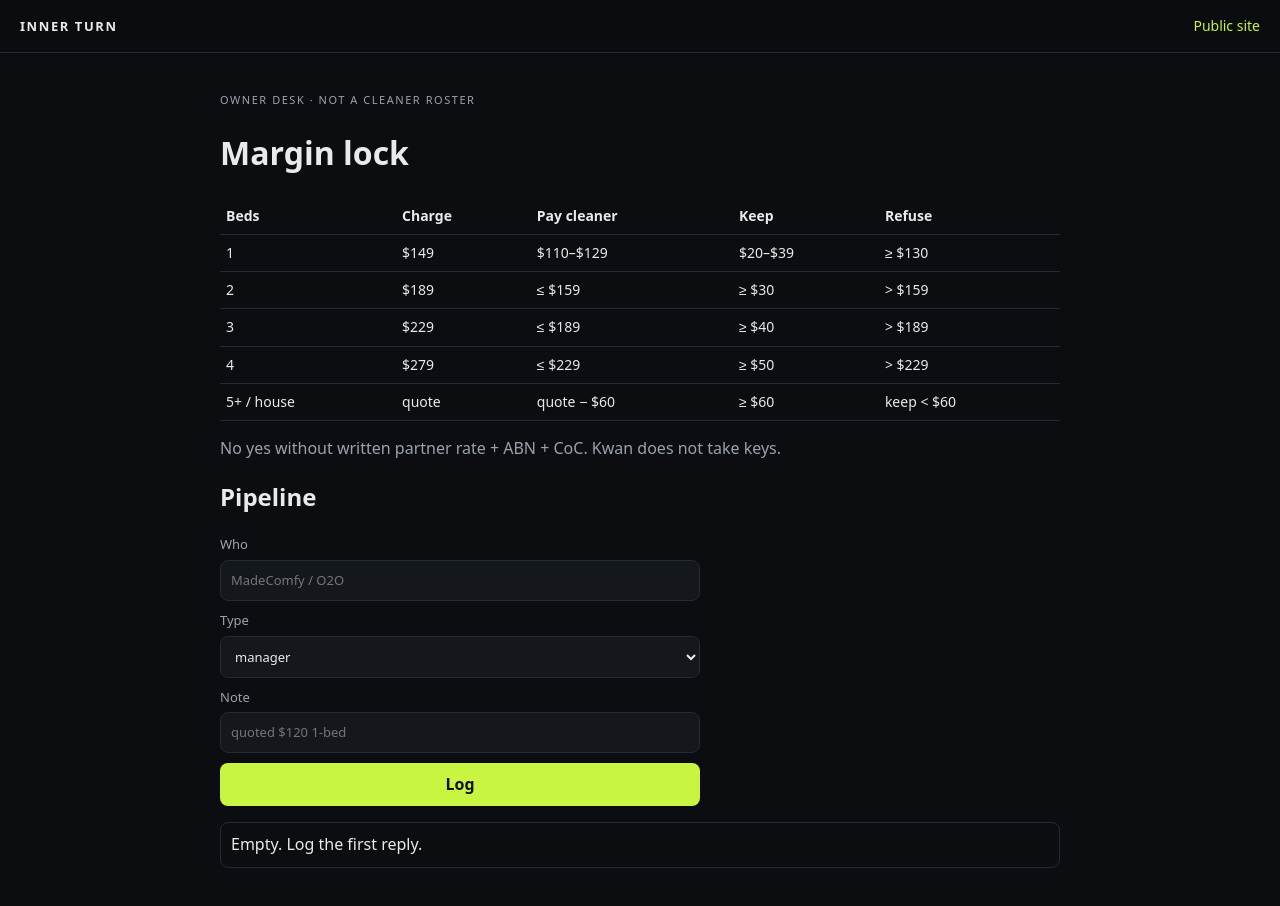
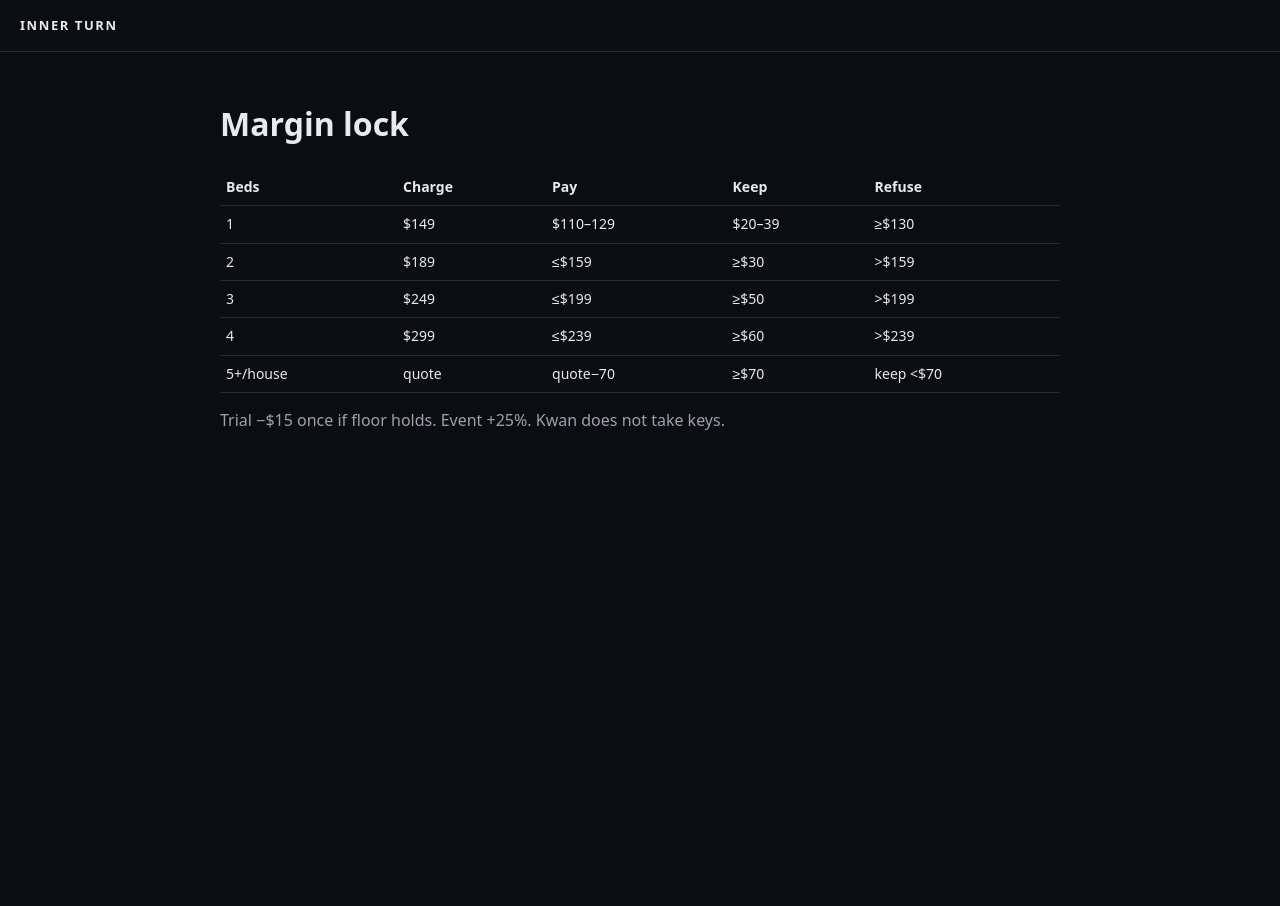
Before and after one commit to Kwan-au/inner-turn, a plain HTML site: page dash.html in a window 1280 px wide. After the commit the page ends 800 px from the top, so only its background shows below. Drawn offline with Linux system fonts and the light colour scheme.

Commit message:
Raise 3-bed to $249 and 4-bed to $299

```diff
--- a/dash.html
+++ b/dash.html
@@ -1,62 +1,14 @@
 <!DOCTYPE html>
-<html lang="en">
-<head>
-  <meta charset="utf-8" />
-  <meta name="viewport" content="width=device-width, initial-scale=1" />
-  <title>Inner Turn desk</title>
-  <link rel="stylesheet" href="styles.css" />
-</head>
-<body>
-  <header class="nav">
-    <a class="logo" href="/">INNER TURN</a>
-    <nav><a href="/">Public site</a></nav>
-  </header>
-  <main class="dash">
-    <p class="kicker">Owner desk · not a cleaner roster</p>
-    <h1>Margin lock</h1>
-    <table>
-      <thead><tr><th>Beds</th><th>Charge</th><th>Pay cleaner</th><th>Keep</th><th>Refuse</th></tr></thead>
-      <tbody>
-        <tr><td>1</td><td>$149</td><td>$110–$129</td><td>$20–$39</td><td>≥ $130</td></tr>
-        <tr><td>2</td><td>$189</td><td>≤ $159</td><td>≥ $30</td><td>&gt; $159</td></tr>
-        <tr><td>3</td><td>$229</td><td>≤ $189</td><td>≥ $40</td><td>&gt; $189</td></tr>
-        <tr><td>4</td><td>$279</td><td>≤ $229</td><td>≥ $50</td><td>&gt; $229</td></tr>
-        <tr><td>5+ / house</td><td>quote</td><td>quote − $60</td><td>≥ $60</td><td>keep &lt; $60</td></tr>
-      </tbody>
-    </table>
-    <p class="note">No yes without written partner rate + ABN + CoC. Kwan does not take keys.</p>
-    <h2>Pipeline</h2>
-    <form id="add">
-      <label>Who<input id="who" required placeholder="MadeComfy / O2O" /></label>
-      <label>Type
-        <select id="kind"><option>manager</option><option>cleaner</option></select>
-      </label>
-      <label>Note<input id="note" placeholder="quoted $120 1-bed" /></label>
-      <button type="submit">Log</button>
-    </form>
-    <ul id="list"></ul>
-  </main>
-  <script>
-    const KEY = "inner-turn-pipeline";
-    const list = document.getElementById("list");
-    function read(){ try { return JSON.parse(localStorage.getItem(KEY)||"[]"); } catch { return []; } }
-    function draw(){
-      const rows = read();
-      list.innerHTML = rows.map((r,i)=>`<li><strong>${r.kind}</strong> ${r.who}<br><span>${r.note||""}</span> <button data-i="${i}">x</button></li>`).join("") || "<li>Empty. Log the first reply.</li>";
-    }
-    document.getElementById("add").onsubmit = (e)=>{
-      e.preventDefault();
-      const rows = read();
-      rows.unshift({who:who.value.trim(), kind:kind.value, note:note.value.trim(), at:new Date().toISOString()});
-      localStorage.setItem(KEY, JSON.stringify(rows));
-      e.target.reset(); draw();
-    };
-    list.onclick = (e)=>{
-      if(e.target.dataset.i==null) return;
-      const rows = read(); rows.splice(+e.target.dataset.i,1);
-      localStorage.setItem(KEY, JSON.stringify(rows)); draw();
-    };
-    draw();
-  </script>
-</body>
-</html>
+<html lang="en"><head><meta charset="utf-8" /><meta name="viewport" content="width=device-width, initial-scale=1" /><title>Inner Turn desk</title><link rel="stylesheet" href="styles.css" /></head>
+<body><header class="nav"><a class="logo" href="/">INNER TURN</a></header>
+<main class="dash"><h1>Margin lock</h1>
+<table><thead><tr><th>Beds</th><th>Charge</th><th>Pay</th><th>Keep</th><th>Refuse</th></tr></thead>
+<tbody>
+<tr><td>1</td><td>$149</td><td>$110–129</td><td>$20–39</td><td>≥$130</td></tr>
+<tr><td>2</td><td>$189</td><td>≤$159</td><td>≥$30</td><td>&gt;$159</td></tr>
+<tr><td>3</td><td>$249</td><td>≤$199</td><td>≥$50</td><td>&gt;$199</td></tr>
+<tr><td>4</td><td>$299</td><td>≤$239</td><td>≥$60</td><td>&gt;$239</td></tr>
+<tr><td>5+/house</td><td>quote</td><td>quote−70</td><td>≥$70</td><td>keep &lt;$70</td></tr>
+</tbody></table>
+<p class="note">Trial −$15 once if floor holds. Event +25%. Kwan does not take keys.</p>
+</main></body></html>
```
Also changed, not shown: index.html (+14 -37 lines).
